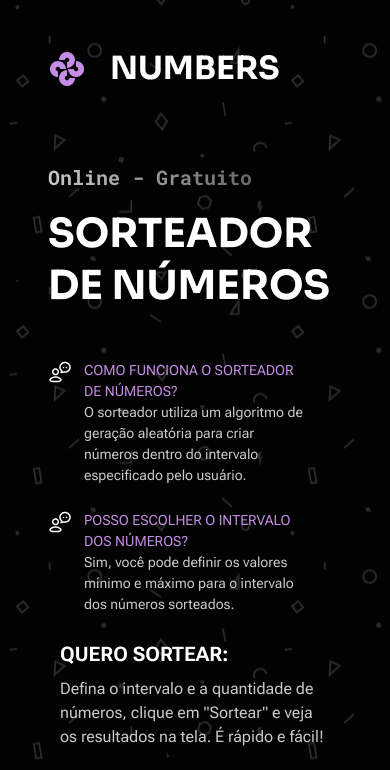
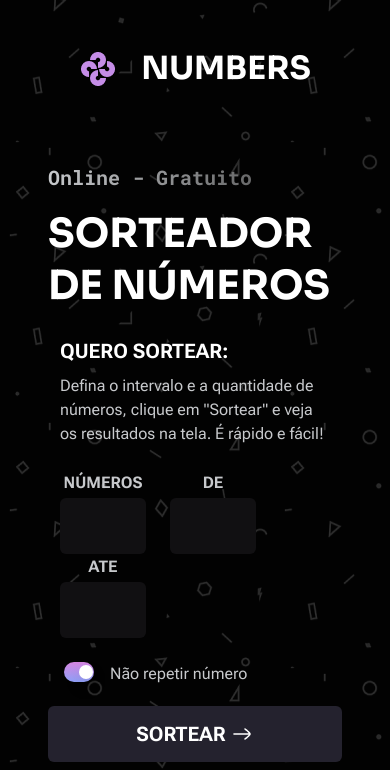
Before and after one commit to jaojogadez/sorteador, a plain HTML site: page index.html in a window 390 px wide. Shown: the top 770 px of the page. Drawn offline with nearby package versions, Linux system fonts and the light colour scheme.

Commit message:
fiz ajuste na responsividade com javascript

```diff
--- a/css/style.css
+++ b/css/style.css
@@ -111,7 +111,7 @@ form .form-control {
   border: 0;
   width: 86px;
   height: 56px;
-  font: var(--display-medium);
+  font: var(--display-small);
 }
 form .form-control:hover {
   color: var(--content-primary);
@@ -202,6 +202,9 @@ form .btn-primary:active{
   .container h1 {
     font-size: 62px !important;
   }
+  #container-logo {
+    justify-content: center;
+  }
 }
 @media (max-width: 546px) {
   .container h1 {
--- a/index.html
+++ b/index.html
@@ -3,7 +3,8 @@
   <head>
     <meta charset="utf-8" />
     <meta name="viewport" content="width=device-width, initial-scale=1" />
-    <title>Sorteador</title>
+    <title>Numbers - Sorteador</title>
+    <link rel="shortcut icon" href="assets/logo.png" type="image/x-icon">
     <link
       href="https://cdn.jsdelivr.net/npm/bootstrap@5.2.3/dist/css/bootstrap.min.css"
       rel="stylesheet"
@@ -13,38 +14,19 @@
     <link rel="stylesheet" href="css/style.css" />
   </head>
   <body>
-    <div class="container d-flex align-items-center gap-4 p-5">
+    <div class="container d-flex align-items-center gap-4 p-5" id="container-logo">
       <img src="assets/logo.png" alt="Logo do App Numbers" />
       <h2>Numbers</h2>
     </div>
     <div class="container px-5">
       <div class="row gx-5 align-items-center">
         <div class="col-md-6 my-4">
-          <div class="mb-5">
+          <div class="m-0" id="title">
             <p class="text-secondary">Online - Gratuito</p>
             <h1>Sorteador de Números</h1>
           </div>
-          <div>
-            <div class="container-sm mb-4">
-              <img src="assets/icons/Frame.png" alt="icone" class="img-fluid" />
-              <div class="col mx-4">
-                <h3>Como funciona o sorteador de números?</h3>
-                <p>
-                  O sorteador utiliza um algoritmo de geração aleatória para
-                  criar números dentro do intervalo especificado pelo usuário.
-                </p>
-              </div>
-            </div>
-            <div class="container-sm">
-              <img src="assets/icons/Frame.png" alt="icone" class="img-fluid" />
-              <div class="col mx-4">
-                <h3>Posso escolher o intervalo dos números?</h3>
-                <p>Sim, você pode definir os valores mínimo e máximo para o intervalo dos números sorteados.</p>
-              </div>
-            </div>
-          </div>
         </div>
-        <form class="col-md-6" method="post">
+        <form class="col-md-6 mb-4" method="post">
           <div class="container mb-4">
             <h4>Quero sortear:</h4>
             <p>Defina o intervalo e a quantidade de números, clique em "Sortear" e veja os resultados na tela. É rápido e fácil!</p>
--- a/script.js
+++ b/script.js
@@ -1,5 +1,58 @@
-const $switchButton = document.querySelector(".switch")
-$switchButton.onclick = () => toggleMode()
+/* HTML ELEMENTS */
+const $items = document.querySelector(".order-2");
+const $title = document.querySelector("#title");
+const $form = document.querySelector("form");
+const items = `
+    <div class="order-2 mt-2 mb-4">
+        <div class="container-sm mb-4">
+            <img src="assets/icons/Frame.png" alt="icone" class="img-fluid" />
+            <div class="col mx-4">
+                <h3>Como funciona o sorteador de números?</h3>
+                <p>
+                  O sorteador utiliza um algoritmo de geração aleatória para
+                  criar números dentro do intervalo especificado pelo usuário.
+                </p>
+            </div>
+        </div>
+        <div class="container-sm">
+            <img src="assets/icons/Frame.png" alt="icone" class="img-fluid" />
+            <div class="col mx-4">
+                <h3>Posso escolher o intervalo dos números?</h3>
+                <p>Sim, você pode definir os valores mínimo e máximo para o intervalo dos números sorteados.</p>
+            </div>
+        </div>
+    </div>
+  `;
+
+const $switchButton = document.querySelector(".switch");
+$switchButton.onclick = () => toggleMode();
 let toggleMode = () => {
-    $switchButton.classList.toggle("toggleMode")
-}
+  $switchButton.classList.toggle("toggleMode");
+};
+
+let responseWindow = () => {
+  let width = window.innerWidth;
+
+  if (width < 768) {
+    $form.insertAdjacentHTML("afterend", items);
+  } else {
+    $title.insertAdjacentHTML("afterend", items);
+  }
+
+  const itemQuantity = document.querySelectorAll(".order-2");
+  const arrayItems = Array.from(itemQuantity);
+  arrayItems.forEach((item, index) => {
+    if (width > 768) {
+      if (index !== 0) {
+        item.remove();
+      }
+    } else {
+      if (index !== 1) {
+        item.remove();
+      }
+    }
+  });
+};
+
+window.addEventListener("resize", () => responseWindow());
+window.addEventListener("DOMContentLoaded", () => responseWindow());
```
